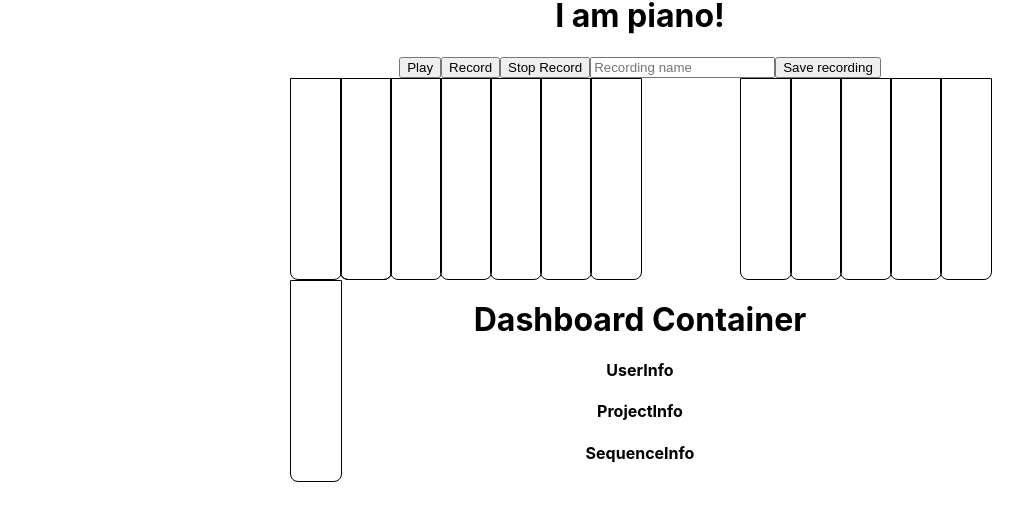
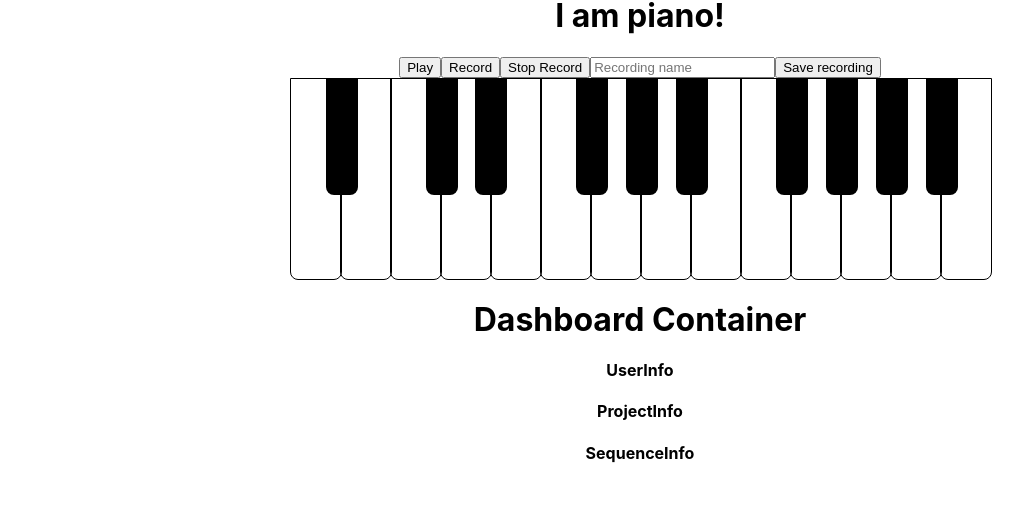
Before and after one commit to eloisecoveny/music_studio, a React (Create React App) app in the folder music_studio_fe/: page /studio in a window 1280 px wide. Shown: the part 201-722 px from the top of the page, without its empty margins (0-1032 px from the left). Built offline with nearby package versions, Linux system fonts and the light colour scheme; no server answers.

Commit message:
fixed classnames for piano keys

```diff
--- a/music_studio_fe/src/components/piano/Piano.js
+++ b/music_studio_fe/src/components/piano/Piano.js
@@ -143,10 +143,10 @@ class Piano extends React.Component {
 
 
 
-    const notes = [{note: "A4", input: "a"}, {note: "A#4", input: "1"}, {note: "B4", input: "s"}, {note: "C4", input: "q"}, {note: "C#4", input: "2"}, {note: "D4", input: "w"}, {note: "D#4", input: "3"}, {note: "E4", input: "e"}, {note: "F4", input: "r"}, {note: "F#4", input: "4"}, {note: "G4", input: "t"}, {note: "G#4", input: "5"}, {note: "A4", input: "y"}, {note: "A#4", input: "6"}, {note: "B4", input: "u"}, {note: "C5", input: "i"}, {note: "C#4", input: "7"}, {note: "D5", input: "o"}, {note: "D#5", input: "8"}, {note: "E5", input: "p"}, {note: "F#5", input: "9"}, {note: "F5", input: "k"}, {note: "G#5", input: "0"}, {note: "G5", input: "l"}]
+    const notes = [{note: "A4", input: "a", class: "A"}, {note: "A#4", input: "1", class: "B"}, {note: "B4", input: "s", class: "C"}, {note: "C4", input: "q", class: "D"}, {note: "C#4", input: "2", class: "E"}, {note: "D4", input: "w", class: "F"}, {note: "D#4", input: "3", class: "G"}, {note: "E4", input: "e", class: "H"}, {note: "F4", input: "r", class: "I"}, {note: "F#4", input: "4", class: "J"}, {note: "G4", input: "t", class: "K"}, {note: "G#4", input: "5", class: "L"}, {note: "A4", input: "y", class: "M"}, {note: "A#4", input: "6", class: "N"}, {note: "B4", input: "u", class: "O"}, {note: "C5", input: "i", class: "P"}, {note: "C#5", input: "7", class: "Q"}, {note: "D5", input: "o", class: "R"}, {note: "D#5", input: "8", class: "S"}, {note: "E5", input: "p", class: "T"}, {note: "F#5", input: "9", class: "U"}, {note: "F5", input: "k", class: "V"}, {note: "G#5", input: "0", class: "W"}, {note: "G5", input: "l", class: "X"}]
 
     const keys = notes.map((note, index) => {
-      return <PianoKey handleClickPlayNote={ this.clickHandlePlayNote } note={ note.note } input={ note.input } key={ index }></PianoKey>
+      return <PianoKey handleClickPlayNote={ this.clickHandlePlayNote } note={ note.note } class={ note.class } input={ note.input } key={ index }></PianoKey>
     })
 
     return (
--- a/music_studio_fe/src/components/piano/PianoKey.css
+++ b/music_studio_fe/src/components/piano/PianoKey.css
@@ -10,7 +10,7 @@
   margin: auto;
 }
 
-.A4 {
+.A {
   border: 1px solid black;
   width: 50px;
   height: 200px;
@@ -19,7 +19,7 @@
 
 }
 
-.A7 {
+.B {
   position: absolute;
   bottom: 500px;
   left: 36px;
@@ -32,7 +32,7 @@
   box-shadow: 1px 1px 0 #555 2px 2px 0 #555;
 }
 
-.B4{
+.C {
   border: 1px solid black;
   width: 50px;
   height: 200px;
@@ -44,7 +44,7 @@
 
 }
 
-.C4{
+.D {
   border: 1px solid black;
   width: 50px;
   height: 200px;
@@ -55,7 +55,7 @@
   left: 100px;
 }
 
-.C7{
+.E{
   position: absolute;
   bottom: 500px;
   left: 136px;
@@ -69,7 +69,7 @@
 
 }
 
-.D4{
+.F{
   border: 1px solid black;
   width: 50px;
   height: 200px;
@@ -80,7 +80,7 @@
   left: 150px;
 }
 
-.E4{
+.G{
   border: 1px solid black;
   width: 50px;
   height: 200px;
@@ -91,7 +91,7 @@
   left: 200px;
 }
 
-.D7{
+.H{
   position: absolute;
   bottom: 500px;
   left: 185px;
@@ -105,7 +105,7 @@
 
 }
 
-.F4{
+.I{
   border: 1px solid black;
   width: 50px;
   height: 200px;
@@ -116,7 +116,7 @@
   left: 250px;
 }
 
-.F7{
+.J{
   position: absolute;
   bottom: 500px;
   left: 286px;
@@ -129,7 +129,7 @@
   box-shadow: 1px 1px 0 #555 2px 2px 0 #555;
 }
 
-.G4{
+.K{
   border: 1px solid black;
   width: 50px;
   height: 200px;
@@ -140,7 +140,7 @@
   left: 300px;
 }
 
-.A5{
+.L{
   border: 1px solid black;
   width: 50px;
   height: 200px;
@@ -151,7 +151,7 @@
   left: 350px;
 }
 
-.G7{
+.M{
   position: absolute;
   bottom: 500px;
   left: 336px;
@@ -164,7 +164,7 @@
   box-shadow: 1px 1px 0 #555 2px 2px 0 #555;
 }
 
-.B5{
+.N{
   border: 1px solid black;
   width: 50px;
   height: 200px;
@@ -175,7 +175,7 @@
   left: 400px;
 }
 
-.A8{
+.O{
   position: absolute;
   bottom: 500px;
   left: 386px;
@@ -188,7 +188,7 @@
   box-shadow: 1px 1px 0 #555 2px 2px 0 #555;
 }
 
-.C5{
+.P{
   border: 1px solid black;
   width: 50px;
   height: 200px;
@@ -199,7 +199,7 @@
   left: 450px;
 }
 
-.D5{
+.Q{
   border: 1px solid black;
   width: 50px;
   height: 200px;
@@ -210,7 +210,7 @@
   left: 500px;
 }
 
-.C8{
+.R{
   position: absolute;
   bottom: 500px;
   left: 486px;
@@ -223,7 +223,7 @@
   box-shadow: 1px 1px 0 #555 2px 2px 0 #555;
 }
 
-.E5{
+.S{
   border: 1px solid black;
   width: 50px;
   height: 200px;
@@ -234,7 +234,7 @@
   left: 550px;
 }
 
-.D8{
+.T{
   position: absolute;
   bottom: 500px;
   left: 536px;
@@ -247,7 +247,7 @@
   box-shadow: 1px 1px 0 #555 2px 2px 0 #555;
 }
 
-.F5{
+.U{
   border: 1px solid black;
   width: 50px;
   height: 200px;
@@ -258,7 +258,7 @@
   left: 600px;
 }
 
-.F8{
+.V{
   position: absolute;
   bottom: 500px;
   left: 586px;
@@ -271,7 +271,7 @@
   box-shadow: 1px 1px 0 #555 2px 2px 0 #555;
 }
 
-.G5{
+.W{
   border: 1px solid black;
   width: 50px;
   height: 200px;
@@ -282,7 +282,7 @@
   left: 650px;
 }
 
-.G8{
+.X{
   position: absolute;
   bottom: 500px;
   left: 636px;
--- a/music_studio_fe/src/components/piano/PianoKey.js
+++ b/music_studio_fe/src/components/piano/PianoKey.js
@@ -23,7 +23,7 @@ const PianoKey = (props) => {
 
 
   return (
-    <div className={ props.note }>
+    <div className={ props.class }>
       <div onClick={playKey} className="key" data-key={ props.input } note={ props.note }>
       </div>
     </div>
```
